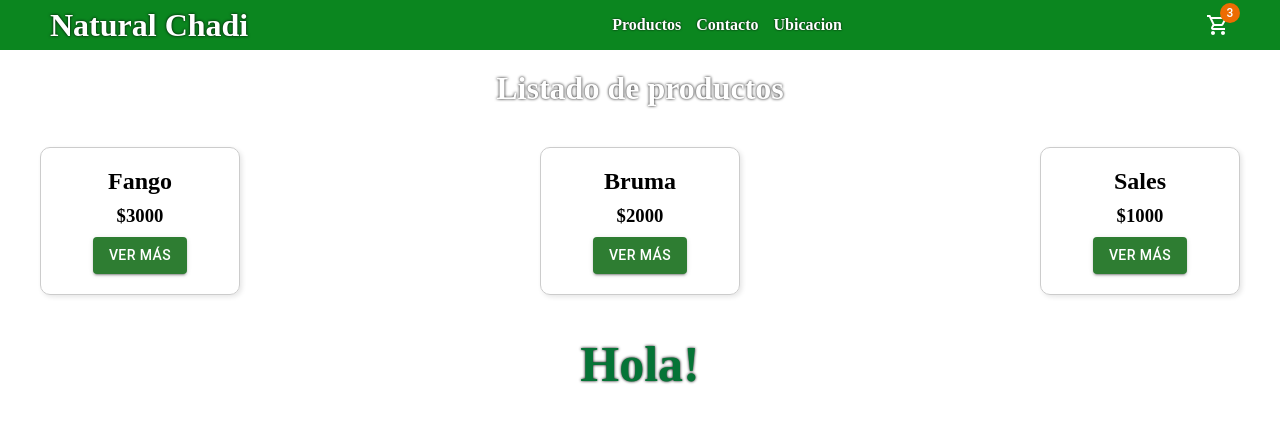
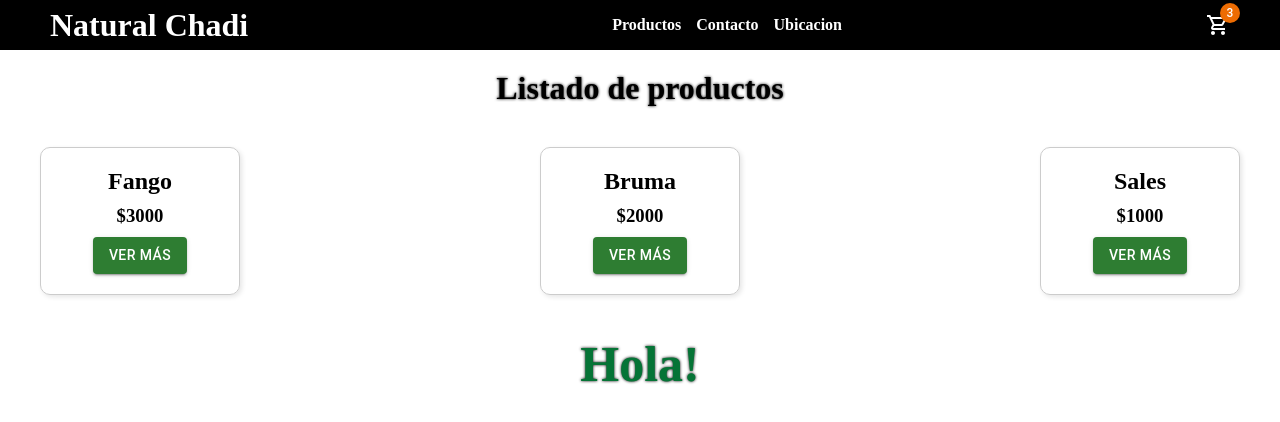
Before and after one commit to MarraTX/PreEntrega2-Marra, a React (Vite) app: page / in a window 1280 px wide. Shown: the top 422 px of the page. Built offline with nearby package versions, Linux system fonts and the light colour scheme.

Commit message:
se agregan cambios a los css

```diff
--- a/src/components/layouts/navbar/Navbar.jsx
+++ b/src/components/layouts/navbar/Navbar.jsx
@@ -1,5 +1,7 @@
+import { useState } from "react";
 import { CartWidgets } from "../../common/cartWidget/CartWidgets";
 import "./navbar.css";
+import Button from "@mui/material/Button";
 
 const Navbar = () => {
   return (
--- a/src/components/layouts/navbar/navbar.css
+++ b/src/components/layouts/navbar/navbar.css
@@ -1,10 +1,11 @@
 .container-nav {
   display: flex;
   justify-content: space-between;
-  background-color: rgb(11, 134, 31);
+  background-color: rgb(0, 0, 0);
   align-items: center;
   height: 50px;
   padding: 0 50px;
+  color: rgb(255, 255, 255);
 }
 .container-nav h1,
 li {
@@ -20,12 +21,10 @@ li {
 }
 li {
   list-style: none;
-  color: white;
   text-shadow: 0 0 2px black;
   cursor: pointer;
 }
 h1 {
-  color: white;
   text-shadow: 0 0 3px black;
   margin-bottom: 20px;
 }
```
